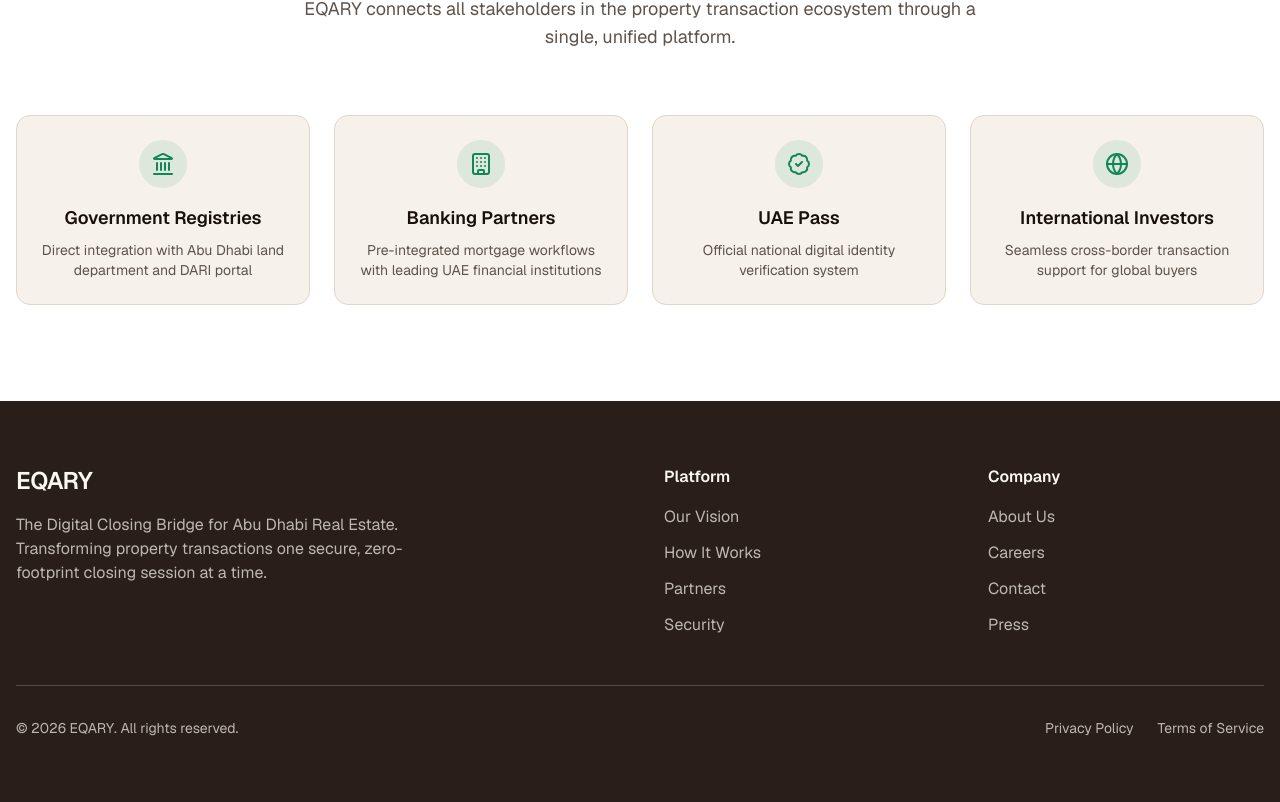
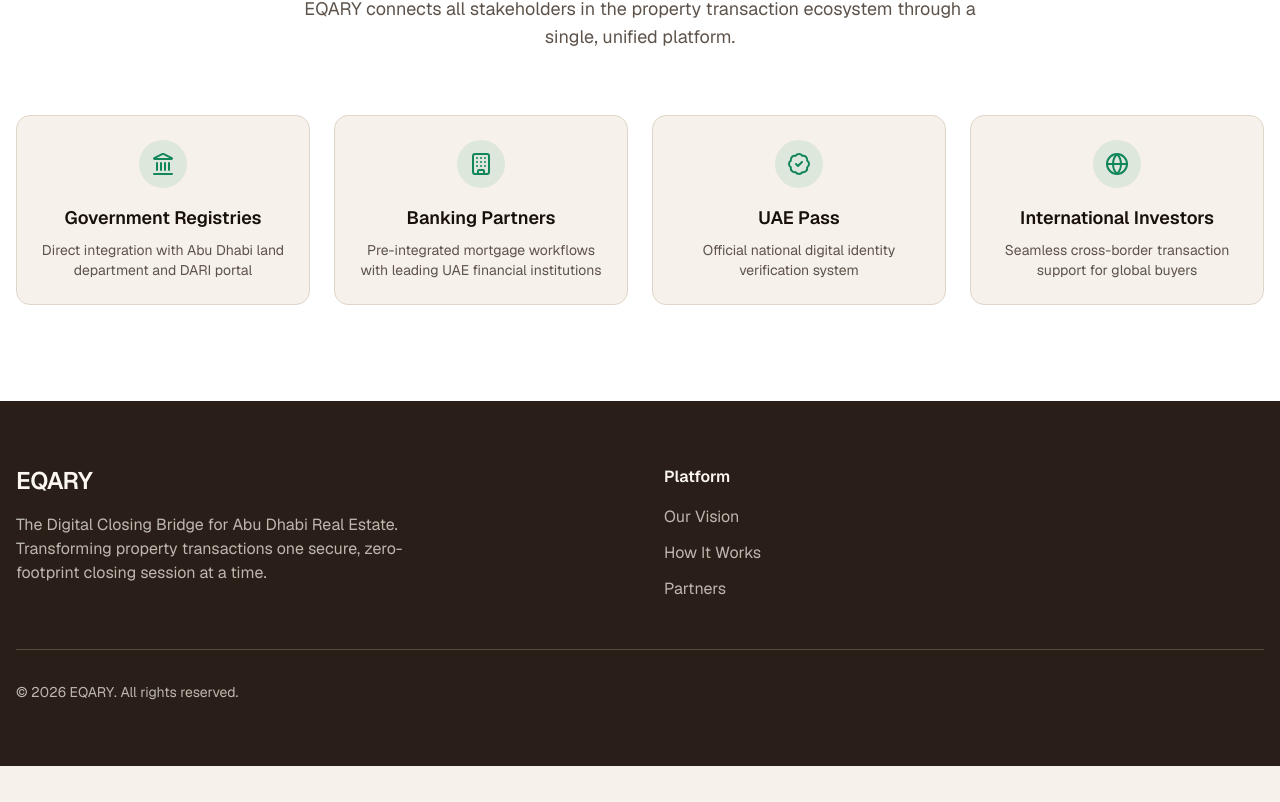
Before and after one commit to ahmedalkindi849-png/eqary, a Next.js app: page / in a window 1280 px wide. Shown: the part 1013-1815 px from the top of the page. After the commit the page ends 1779 px from the top, so only its background shows below. Built offline with nearby package versions, Linux system fonts and the light colour scheme.

Commit message:
fix: remove broken links from footer
Remove non-functional links for cleaner, functional footer.

```diff
--- a/components/footer.tsx
+++ b/components/footer.tsx
@@ -32,53 +32,14 @@ export function Footer() {
                   Partners
                 </Link>
               </li>
-              <li>
-                <Link href="#" className="text-primary-foreground/70 hover:text-primary-foreground transition-colors">
-                  Security
-                </Link>
-              </li>
-            </ul>
-          </div>
-
-          <div>
-            <h4 className="font-semibold mb-4">Company</h4>
-            <ul className="space-y-3">
-              <li>
-                <Link href="#" className="text-primary-foreground/70 hover:text-primary-foreground transition-colors">
-                  About Us
-                </Link>
-              </li>
-              <li>
-                <Link href="#" className="text-primary-foreground/70 hover:text-primary-foreground transition-colors">
-                  Careers
-                </Link>
-              </li>
-              <li>
-                <Link href="#" className="text-primary-foreground/70 hover:text-primary-foreground transition-colors">
-                  Contact
-                </Link>
-              </li>
-              <li>
-                <Link href="#" className="text-primary-foreground/70 hover:text-primary-foreground transition-colors">
-                  Press
-                </Link>
-              </li>
             </ul>
           </div>
         </div>
 
-        <div className="pt-8 border-t border-primary-foreground/20 flex flex-col sm:flex-row items-center justify-between gap-4">
+        <div className="pt-8 border-t border-primary-foreground/20">
           <p className="text-sm text-primary-foreground/70">
             &copy; {new Date().getFullYear()} EQARY. All rights reserved.
           </p>
-          <div className="flex items-center gap-6">
-            <Link href="#" className="text-sm text-primary-foreground/70 hover:text-primary-foreground transition-colors">
-              Privacy Policy
-            </Link>
-            <Link href="#" className="text-sm text-primary-foreground/70 hover:text-primary-foreground transition-colors">
-              Terms of Service
-            </Link>
-          </div>
         </div>
       </div>
     </footer>
```
